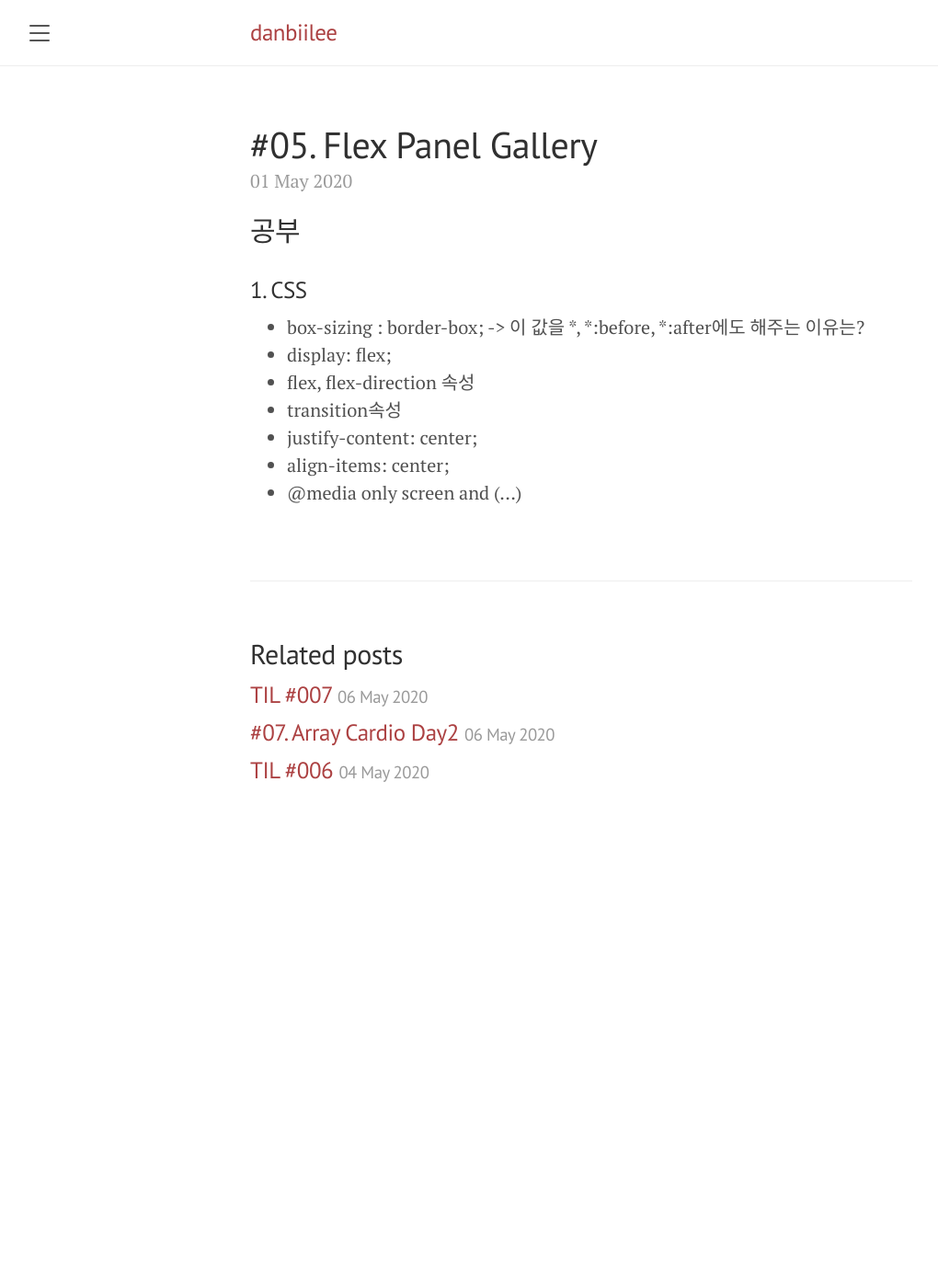
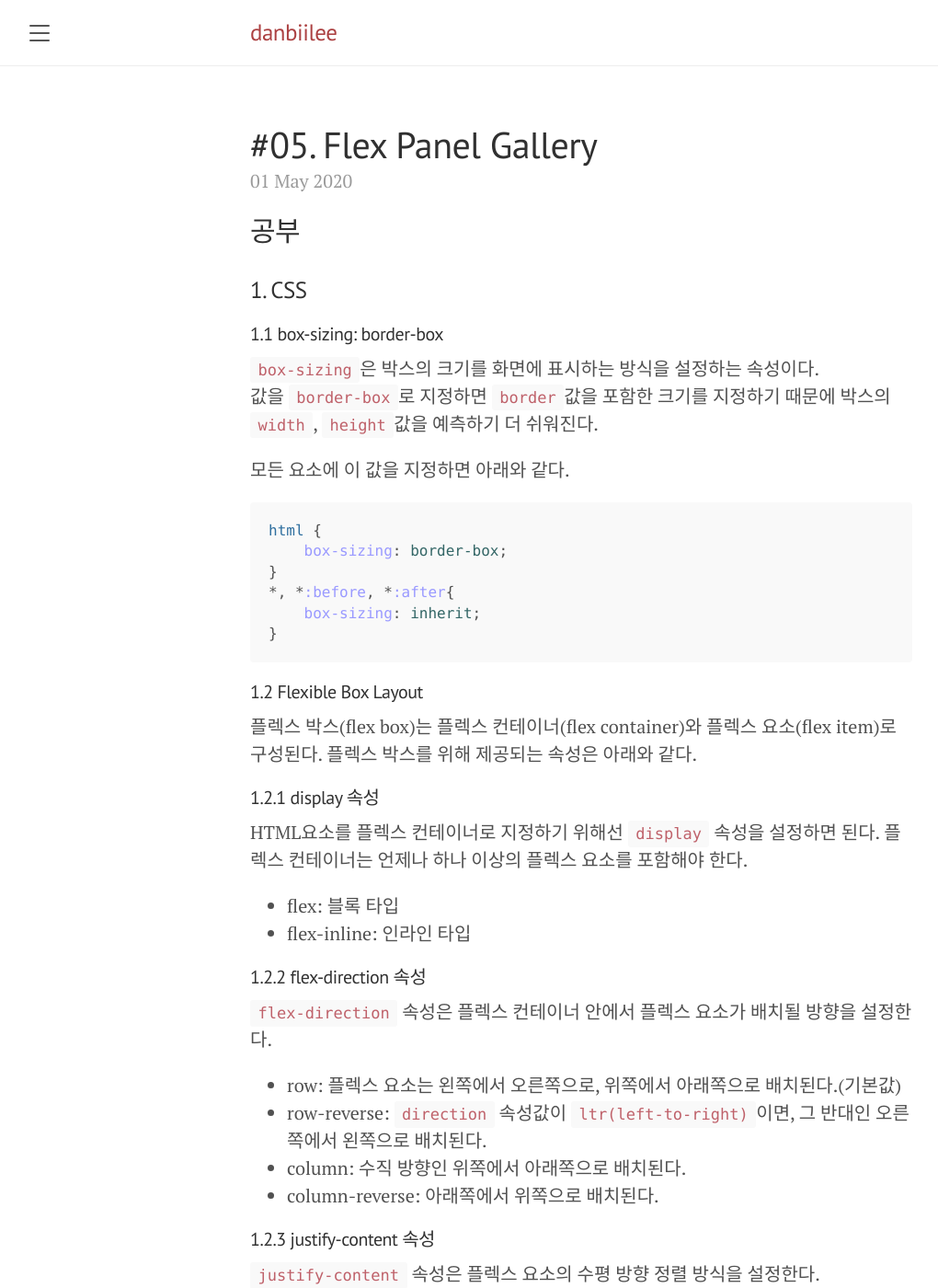
Before and after one commit to danbiilee/danbiilee.github.io, a Jekyll site: the page built from _posts/Javascript30/2020-05-01-05-Flex Panel Gallery.md, in a window 1280 px wide and 1400 px high. Shown: the whole window at 92% size, without its empty margins (8-1028 px from the left). Built offline with Jekyll 4.4.1, drawn with Linux system fonts in a browser that asks for light colours; some of the changed text lies outside the part shown.

Commit message:
docs: Modify 'JS30-05'

````diff
--- a/_posts/Javascript30/2020-05-01-05-Flex Panel Gallery.md
+++ b/_posts/Javascript30/2020-05-01-05-Flex Panel Gallery.md
@@ -6,10 +6,95 @@ category: Javascript30
 
 ## 공부
 ### 1. CSS
-- box-sizing : border-box; -> 이 값을 *, *:before, *:after에도 해주는 이유는?
-- display: flex;
-- flex, flex-direction 속성
-- transition속성
-- justify-content: center;
-- align-items: center;
-- @media only screen and (...)
+#### 1.1 box-sizing: border-box
+`box-sizing`은 박스의 크기를 화면에 표시하는 방식을 설정하는 속성이다.
+값을 `border-box`로 지정하면 `border`값을 포함한 크기를 지정하기 때문에 박스의 `width`, `height`값을 예측하기 더 쉬워진다.
+
+모든 요소에 이 값을 지정하면 아래와 같다.
+```css
+html {
+    box-sizing: border-box;
+}
+*, *:before, *:after{
+    box-sizing: inherit;
+}
+```
+
+#### 1.2 Flexible Box Layout
+플렉스 박스(flex box)는 플렉스 컨테이너(flex container)와 플렉스 요소(flex item)로 구성된다. 플렉스 박스를 위해 제공되는 속성은 아래와 같다.
+
+##### 1.2.1 display 속성
+HTML요소를 플렉스 컨테이너로 지정하기 위해선 `display` 속성을 설정하면 된다. 플렉스 컨테이너는 언제나 하나 이상의 플렉스 요소를 포함해야 한다.
+- flex: 블록 타입
+- flex-inline: 인라인 타입
+
+
+##### 1.2.2 flex-direction 속성
+`flex-direction` 속성은 플렉스 컨테이너 안에서 플렉스 요소가 배치될 방향을 설정한다.
+- row: 플렉스 요소는 왼쪽에서 오른쪽으로, 위쪽에서 아래쪽으로 배치된다.(기본값)
+- row-reverse: `direction` 속성값이 `ltr(left-to-right)`이면, 그 반대인 오른쪽에서 왼쪽으로 배치된다.
+- column: 수직 방향인 위쪽에서 아래쪽으로 배치된다.
+- column-reverse: 아래쪽에서 위쪽으로 배치된다.
+
+
+##### 1.2.3 justify-content 속성
+`justify-content` 속성은 플렉스 요소의 수평 방향 정렬 방식을 설정한다.
+- flex-start: 기본 설정으로, 컨테이너의 앞쪽에서부터 배치된다.
+- flex-end: 컨테이너의 뒤쪽에서부터 배치된다.
+- center: 컨테이너의 가운데에서부터 배치된다.
+- space-between: 플렉스 요소는 요소들 사이에만 여유 공간을 두고 배치된다.
+- space-around: 플렉스 요소는 앞, 뒤, 요소들 사이에도 여유 공간을 두고 배치된다.
+
+
+##### 1.2.4 align-items 속성
+`align-items` 속성은 플렉스 요소의 수직 방향 정렬 방식을 설정한다. 두 줄 이상을 갖는 플렉스 박스에서만 효과가 나타난다.
+- stretch: 기본 설정으로, 플렉스 요소의 높이가 컨테이너의 높이와 같에 변경된 뒤 배치된다.
+- flex-start: 플렉스 요소는 컨테이너의 위쪽에 배치된다.
+- flex-end: 컨테이너의 아래쪽에 배치된다.
+- center: 컨테이너의 가운데에 배치된다.
+- baseline: 컨테이너의 기준선(baseline)에 배치된다.
+
+
+##### 1.2.5 flex-wrap
+##### 1.2.6 flex-flow
+##### 1.2.7 align-content
+
+
+
+## 정리
+`flex`를 중첩해서 이용하면 `width`속성을 쓰지 않고서도 요소의 크기를 조절할 수 있다!
+
+```css
+.panels {
+    display: flex;
+}
+.panel {
+    /*
+        1. panel들은 panels의 flex-item이면서 동시에 자식 p태그들의 flex-container가 된다.
+        2. flex: 1은 컨테이너의 남는 공간을 panel들이 동일하게 분배해 가짐을 의미한다. 즉 모든 panel들이 동일한 크기를 갖게 된다.
+        3. flex-direction: column은 panel을 컨테이너로 갖는 플렉스 요소들(p태그)의 수평 정렬을 수직 정렬로 변경한다.
+    */
+    display: flex;
+    flex: 1;
+    flex-direction: column;
+    justify-content: center;
+    align-items: center;
+}
+
+/* panel의 자식요소 p태그들(3개) */
+.panel > * {
+    display: flex;
+    flex: 1 0 auto; /* 요소들의 수만큼 세로로 동일한 크기를 갖게 해준다. */
+    justify-content: center;
+    align-items: center;
+}
+
+.panel.open {
+    /*
+        open클래스가 있는 panel은 나머지 panel들보다 크기가 5배 커지게 된다.
+        여기선 생략했지만, panel에 transition속성을 설정했기 때문에 애니메이션 효과가 난다.
+    */
+    flex: 5;
+    font-size: 40px;
+}
+```
````
